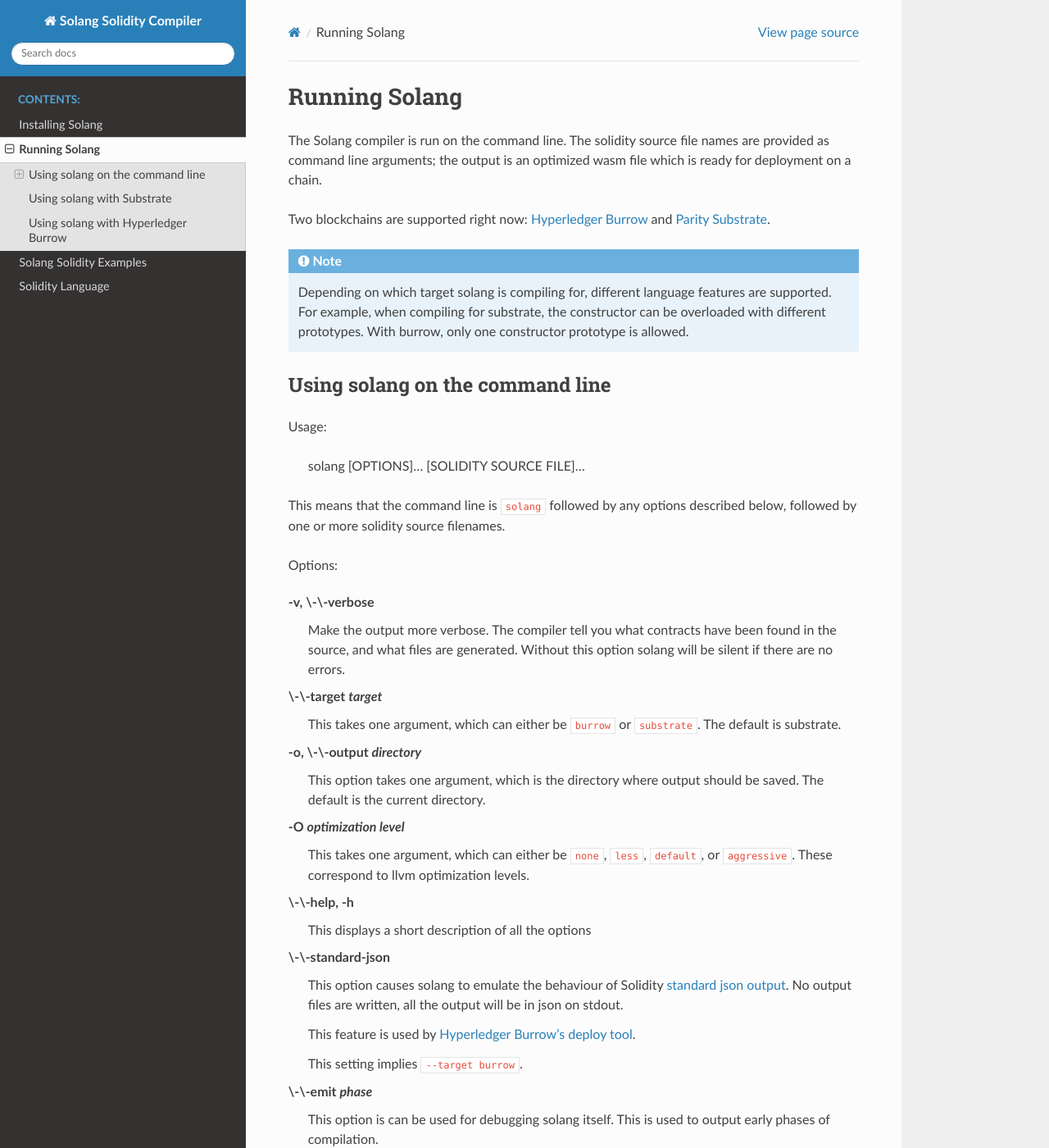
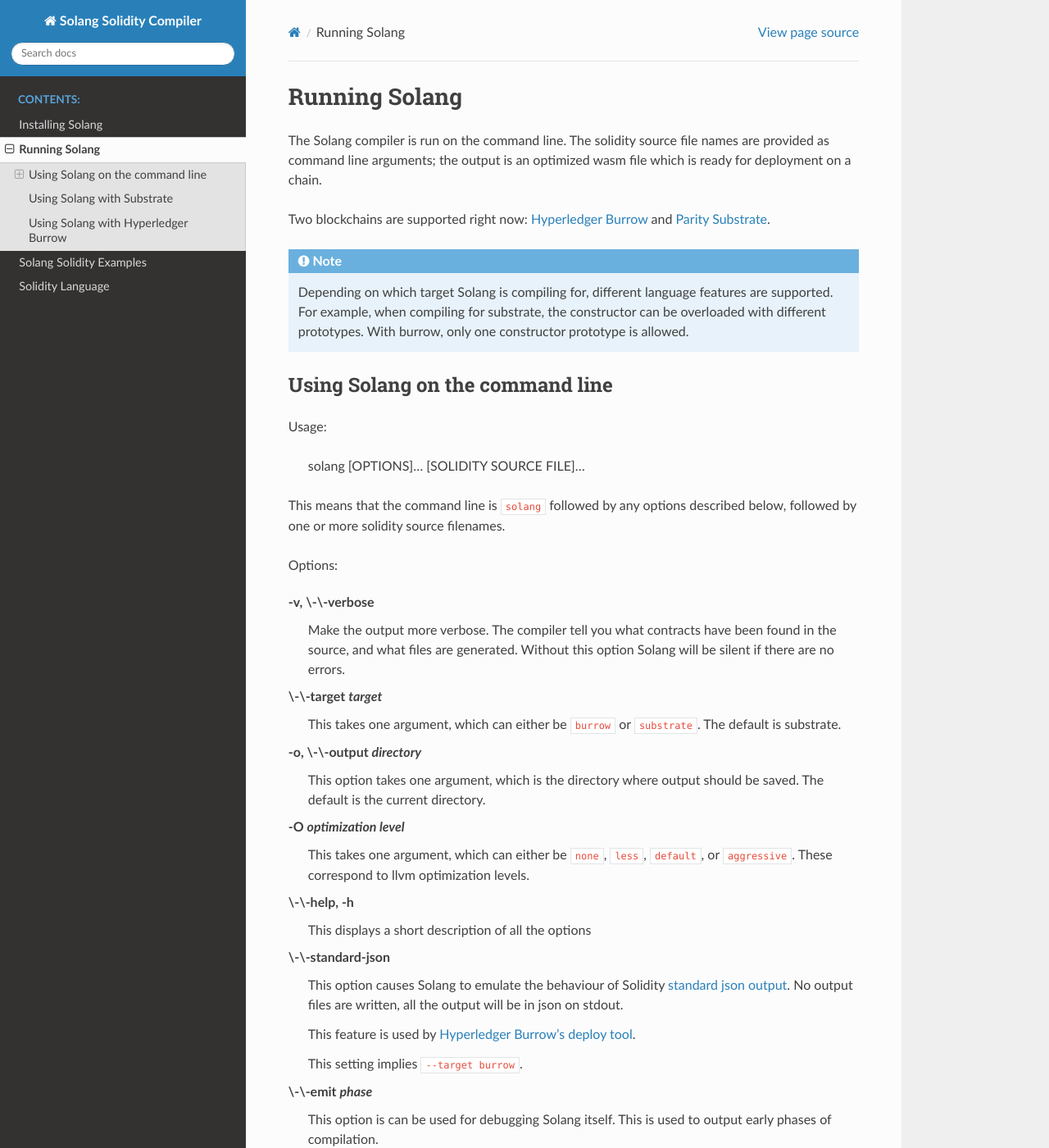
Before and after one commit to hyperledger-solang/solang, a Sphinx documentation site: the page built from docs/running.rst, in a window 1280 px wide and 1400 px high. Shown: the whole window at 82% size. Built offline with Sphinx 7.4.7 and the Read the Docs theme 2.0.0, drawn with Linux system fonts in a browser that asks for light colours; some of the changed text lies outside the part shown.

```diff
--- a/docs/running.rst
+++ b/docs/running.rst
@@ -11,12 +11,12 @@ Two blockchains are supported right now:
 
 .. note::
 
-  Depending on which target solang is compiling for, different language
+  Depending on which target Solang is compiling for, different language
   features are supported. For example, when compiling for substrate, the
   constructor can be overloaded with different prototypes. With burrow, only
   one constructor prototype is allowed.
 
-Using solang on the command line
+Using Solang on the command line
 --------------------------------
 
 Usage:
@@ -30,7 +30,7 @@ Options:
 
 -v, \\-\\-verbose
   Make the output more verbose. The compiler tell you what contracts have been
-  found in the source, and what files are generated. Without this option solang
+  found in the source, and what files are generated. Without this option Solang
   will be silent if there are no errors.
 
 \\-\\-target *target*
@@ -49,7 +49,7 @@ Options:
   This displays a short description of all the options
 
 \\-\\-standard-json
-  This option causes solang to emulate the behaviour of Solidity
+  This option causes Solang to emulate the behaviour of Solidity
   `standard json output <https://solidity.readthedocs.io/en/v0.5.13/using-the-compiler.html#output-description>`_. No output files are written, all the
   output will be in json on stdout.
 
@@ -58,7 +58,7 @@ Options:
   This setting implies ``--target burrow``.
 
 \\-\\-emit *phase*
-  This option is can be used for debugging solang itself. This is used to
+  This option is can be used for debugging Solang itself. This is used to
   output early phases of compilation.
 
   Phase:
@@ -75,10 +75,10 @@ Options:
   object
     Output wasm object file; this is the contract before final linking.
 
-Running solang from docker image
+Running Solang from docker image
 ________________________________
 
-First pull the last solang image from
+First pull the last Solang image from
 `docker hub <https://hub.docker.com/repository/docker/hyperledgerlabs/solang/>`_:
 
 .. code-block:: bash
@@ -136,7 +136,7 @@ Write this to flipper.sol and run:
 Now you should have ``flipper.wasm`` and ``flipper.json``. This can be used
 directly in the `Polkadot UI <https://substrate.dev/substrate-contracts-workshop/#/0/deploying-your-contract?id=putting-your-code-on-the-blockchain>`_, as if the contract was written in Ink!.
 
-Using solang with Hyperledger Burrow
+Using Solang with Hyperledger Burrow
 ------------------------------------
 
 This is documented in the `burrow documentation <https://hyperledger.github.io/burrow/#/reference/wasm>`_.
```
Also changed, not shown: other parts of docs/running.rst (+6 -6 lines).
